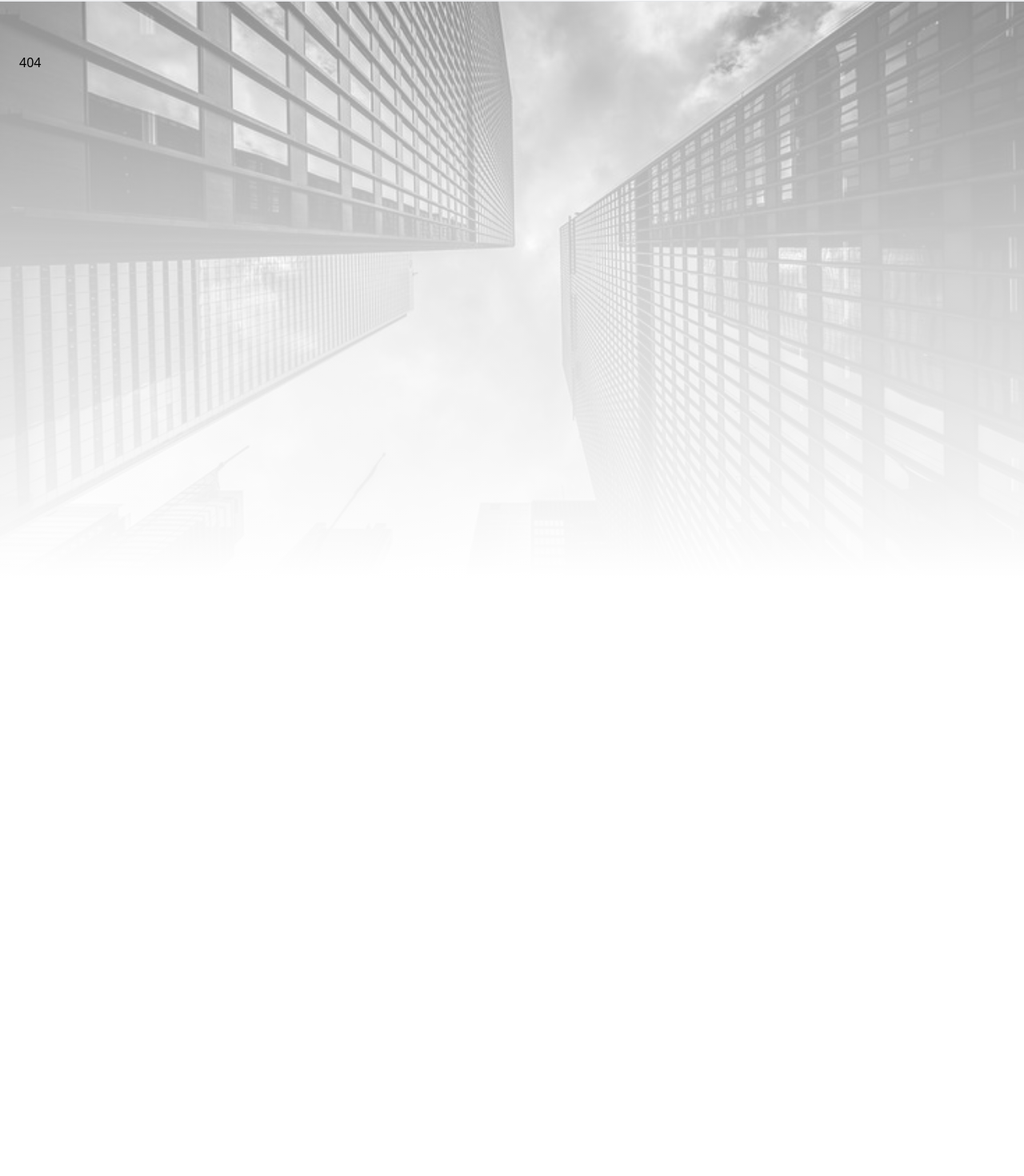
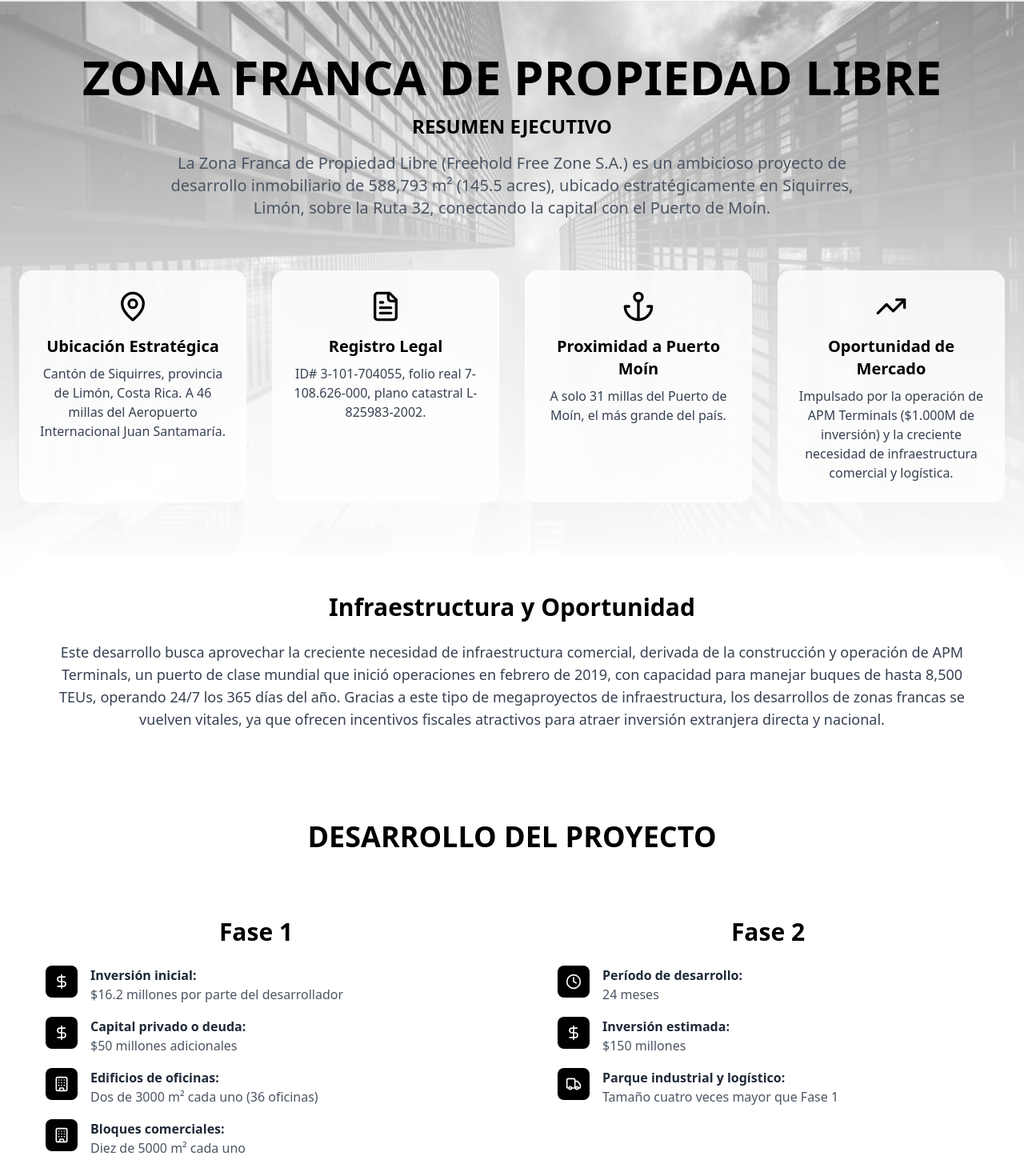
Before and after one commit to AdministradorClinicaMeta/serviciospersonalizadoscorporacion.com, a React (Vite) app: page /freehold in a window 1280 px wide. Before the commit this address had no page. Shown: the part 77-1547 px from the top of the page at 80% size. Before the commit the page ends 800 px from the top, so only its background shows below. Built offline with nearby package versions, Linux system fonts and the light colour scheme.

Commit message:
feat: implement free hold free zone page

```diff
--- /dev/null
+++ b/src/components/freeHoldFreeZone/DetailCard.tsx
@@ -0,0 +1,30 @@
+import { motion } from "framer-motion";
+
+type DetailCardProps = {
+  icon: React.ElementType;
+  title: string;
+  content: string;
+};
+
+export default function DetailCard({ icon, title, content }: DetailCardProps) {
+  const IconComponent = icon;
+  const itemVariants = {
+    hidden: { opacity: 0, y: 20 },
+    visible: {
+      opacity: 1,
+      y: 0,
+      transition: { type: "spring" as const, stiffness: 100 },
+    },
+  };
+  return (
+    <motion.div
+      variants={itemVariants}
+      className="bg-white/80 backdrop-blur-sm rounded-2xl p-6 border border-white/20 text-center"
+    >
+      <IconComponent className="w-10 h-10 text-black mx-auto mb-4" />
+      <h3 className="text-xl font-bold text-black mb-2">{title}</h3>
+
+      <p className="text-gray-700 whitespace-pre-line">{content}</p>
+    </motion.div>
+  );
+}
--- /dev/null
+++ b/src/components/freeHoldFreeZone/PhaseCard.tsx
@@ -0,0 +1,48 @@
+import type { FreeHoldPhase } from "@/types/freeHold.types";
+import { motion } from "framer-motion";
+
+type PhaseCardProps = {
+  phase: FreeHoldPhase;
+};
+
+export default function PhaseCard({ phase }: PhaseCardProps) {
+  const itemVariants = {
+    hidden: { opacity: 0, y: 20 },
+    visible: {
+      opacity: 1,
+      y: 0,
+      transition: { type: "spring" as const, stiffness: 100 },
+    },
+  };
+
+  return (
+    <motion.div
+      variants={itemVariants}
+      className="bg-white/80 backdrop-blur-sm rounded-2xl p-8 border border-white/20 flex-1 flex flex-col"
+    >
+      <h3 className="text-3xl font-bold text-black mb-6 text-center">
+        {phase.title}
+      </h3>
+      <ul className="space-y-4">
+        {phase.features.map((feature, featureIndex) => {
+          const Icon = feature.icon;
+
+          return (
+            <li key={featureIndex} className="flex items-start">
+              <div className="flex-shrink-0 w-10 h-10 bg-black rounded-lg flex items-center justify-center mr-4">
+                <Icon className="w-5 h-5 text-white" />
+              </div>
+
+              <div>
+                <span className="font-semibold text-gray-800">
+                  {feature.title}:
+                </span>
+                <p className="text-gray-600">{feature.description}</p>
+              </div>
+            </li>
+          );
+        })}
+      </ul>
+    </motion.div>
+  );
+}
--- a/src/constants/index.ts
+++ b/src/constants/index.ts
@@ -1,8 +1,14 @@
+import type { Company, MainCompany } from "@/types/companies.types";
+import type { FreeHold } from "@/types/freeHold.types";
 import {
   Home,
   Info,
   Building2 as BuildingIcon,
   ShieldCheck,
+  DollarSign,
+  Building,
+  Clock,
+  Truck,
 } from "lucide-react";
 
 export const navItems = [
@@ -12,7 +18,7 @@ export const navItems = [
   { path: "/freehold", label: "FREE HOLD FREE ZONE", icon: ShieldCheck },
 ];
 
-export const companies = [
+export const companies: Company[] = [
   {
     id: 1,
     name: "FREE HOLD FREE ZONE",
@@ -78,7 +84,7 @@ export const companies = [
   },
 ];
 
-export const mainCompany = {
+export const mainCompany: MainCompany = {
   name: "SPI SERVICIOS PERSONALIZADOS CORPORACIÓN",
   description:
     "SPI es un grupo empresarial fundado en Costa Rica, con un portafolio diversificado y una sólida presencia en Centroamérica.",
@@ -107,3 +113,71 @@ export const mainCompany = {
     },
   ],
 };
+
+export const freeholdData: FreeHold = {
+  title: "Zona Franca de Propiedad Libre",
+  subtitle: "Resumen Ejecutivo",
+  summary:
+    "La Zona Franca de Propiedad Libre (Freehold Free Zone S.A.) es un ambicioso proyecto de desarrollo inmobiliario de 588,793 m² (145.5 acres), ubicado estratégicamente en Siquirres, Limón, sobre la Ruta 32, conectando la capital con el Puerto de Moín.",
+  details: {
+    location:
+      "Cantón de Siquirres, provincia de Limón, Costa Rica. A 46 millas del Aeropuerto Internacional Juan Santamaría.",
+    legal:
+      "ID# 3-101-704055, folio real 7-108.626-000, plano catastral L-825983-2002.",
+    portProximity:
+      "A solo 31 millas del Puerto de Moín, el más grande del país.",
+    marketOpportunity:
+      "Impulsado por la operación de APM Terminals ($1.000M de inversión) y la creciente necesidad de infraestructura comercial y logística.",
+  },
+  detailsTitle: "Infraestructura y Oportunidad",
+  detailsContent:
+    "Este desarrollo busca aprovechar la creciente necesidad de infraestructura comercial, derivada de la construcción y operación de APM Terminals, un puerto de clase mundial que inició operaciones en febrero de 2019, con capacidad para manejar buques de hasta 8,500 TEUs, operando 24/7 los 365 días del año. Gracias a este tipo de megaproyectos de infraestructura, los desarrollos de zonas francas se vuelven vitales, ya que ofrecen incentivos fiscales atractivos para atraer inversión extranjera directa y nacional.",
+  phasesTitle: "Desarrollo del Proyecto",
+  phases: [
+    {
+      title: "Fase 1",
+      features: [
+        {
+          title: "Inversión inicial",
+          description: "$16.2 millones por parte del desarrollador",
+          icon: DollarSign,
+        },
+        {
+          title: "Capital privado o deuda",
+          description: "$50 millones adicionales",
+          icon: DollarSign,
+        },
+        {
+          title: "Edificios de oficinas",
+          description: "Dos de 3000 m² cada uno (36 oficinas)",
+          icon: Building,
+        },
+        {
+          title: "Bloques comerciales",
+          description: "Diez de 5000 m² cada uno",
+          icon: Building,
+        },
+      ],
+    },
+    {
+      title: "Fase 2",
+      features: [
+        {
+          title: "Período de desarrollo",
+          description: "24 meses",
+          icon: Clock,
+        },
+        {
+          title: "Inversión estimada",
+          description: "$150 millones",
+          icon: DollarSign,
+        },
+        {
+          title: "Parque industrial y logístico",
+          description: "Tamaño cuatro veces mayor que Fase 1",
+          icon: Truck,
+        },
+      ],
+    },
+  ],
+};
--- a/src/index.css
+++ b/src/index.css
@@ -42,8 +42,6 @@ textarea:focus {
     @apply bg-gray-100 border border-gray-300 rounded-md p-2 w-full transition-colors focus:bg-white focus:border-black resize-none;
 }
 
-
-
 @layer base {
     :root {
         --background: 0 0% 100%;
@@ -72,6 +70,7 @@ textarea:focus {
         --chart-5: 27 87% 67%;
         --radius: 0.5rem;
     }
+
     .dark {
         --background: 0 0% 3.9%;
         --foreground: 0 0% 98%;
@@ -100,12 +99,11 @@ textarea:focus {
     }
 }
 
-
-
 @layer base {
     * {
         @apply border-border;
     }
+
     body {
         @apply bg-background text-foreground;
     }
--- /dev/null
+++ b/src/pages/FreeHoldFreeZonePage.tsx
@@ -0,0 +1,93 @@
+import { motion } from "framer-motion";
+import { Anchor, FileText, MapPin, TrendingUp } from "lucide-react";
+import { freeholdData } from "@/constants/index";
+import DetailCard from "@/components/freeHoldFreeZone/DetailCard";
+import PhaseCard from "@/components/freeHoldFreeZone/PhaseCard";
+
+export default function FreeHoldFreeZonePage() {
+  const containerVariants = {
+    hidden: { opacity: 0 },
+    visible: { opacity: 1, transition: { staggerChildren: 0.1 } },
+  };
+
+  const itemVariants = {
+    hidden: { opacity: 0, y: 20 },
+    visible: {
+      opacity: 1,
+      y: 0,
+      transition: { type: "spring" as const, stiffness: 100 },
+    },
+  };
+
+  return (
+    <motion.section
+      key="freehold"
+      initial="hidden"
+      animate="visible"
+      exit={{ opacity: 0, y: -20 }}
+      variants={containerVariants}
+      className="space-y-16"
+    >
+      <motion.div className="text-center" variants={itemVariants}>
+        <h1 className="text-4xl md:text-6xl font-black text-black mb-4 uppercase">
+          {freeholdData.title}
+        </h1>
+        <h2 className="text-2xl font-black text-black mb-4 uppercase">
+          {freeholdData.subtitle}
+        </h2>
+
+        <p className="text-xl text-gray-600 max-w-4xl mx-auto">
+          {freeholdData.summary}
+        </p>
+      </motion.div>
+
+      <div className="grid md:grid-cols-2 lg:grid-cols-4 gap-8">
+        <DetailCard
+          icon={MapPin}
+          title="Ubicación Estratégica"
+          content={freeholdData.details.location}
+        />
+        <DetailCard
+          icon={FileText}
+          title="Registro Legal"
+          content={freeholdData.details.legal}
+        />
+        <DetailCard
+          icon={Anchor}
+          title="Proximidad a Puerto Moín"
+          content={freeholdData.details.portProximity}
+        />
+        <DetailCard
+          icon={TrendingUp}
+          title="Oportunidad de Mercado"
+          content={freeholdData.details.marketOpportunity}
+        />
+      </div>
+
+      <motion.div
+        className="bg-white/80 backdrop-blur-sm rounded-2xl p-8 lg:p-12 border border-white/20"
+        variants={itemVariants}
+      >
+        <h2 className="text-3xl font-bold text-black mb-6 text-center">
+          {freeholdData.detailsTitle}
+        </h2>
+
+        <p className="text-gray-700 text-lg whitespace-pre-line text-center max-w-6xl mx-auto">
+          {freeholdData.detailsContent}
+        </p>
+      </motion.div>
+
+      <motion.div variants={itemVariants}>
+        <h2 className="text-4xl font-black text-black mb-12 text-center uppercase">
+          {freeholdData.phasesTitle}
+        </h2>
+
+        <div className="flex flex-col md:flex-row gap-8 lg:gap-12">
+          {freeholdData.phases.map((phase, index) => (
+            <PhaseCard key={index} phase={phase} />
+          ))}
+        </div>
+      </motion.div>
+    </motion.section>
+  );
+}
--- a/src/router.tsx
+++ b/src/router.tsx
@@ -3,6 +3,7 @@ import Layout from "@/layouts/layout";
 import { HomePage } from "@/pages/HomePage";
 import AboutUsPage from "@/pages/AboutUsPage";
 import CompaniesPage from "@/pages/CompaniesPage";
+import FreeHoldFreeZonePage from "@/pages/FreeHoldFreeZonePage";
 
 export default function router() {
   return (
@@ -12,7 +13,7 @@ export default function router() {
           <Route path="/" element={<HomePage />} />
           <Route path="/nosotros" element={<AboutUsPage />} />
           <Route path="/empresas" element={<CompaniesPage />} />
-
+          <Route path="/freehold" element={<FreeHoldFreeZonePage />} />
           <Route
             path="*"
             element={
--- /dev/null
+++ b/src/types/companies.types.ts
@@ -0,0 +1,23 @@
+export type Company = {
+  id: number;
+  name: string;
+  sector: string;
+  description: string;
+  logo: string;
+};
+
+export type MainCompany = {
+  name: string;
+  description: string;
+  mission: string;
+  vision: string;
+  presidentMessage: string;
+  logo: string;
+  experienceYears: number;
+  successfulProjects: string;
+  values: string[];
+  contact: {
+    title: string;
+    info: string;
+  }[];
+};
--- /dev/null
+++ b/src/types/freeHold.types.ts
@@ -0,0 +1,30 @@
+import type { LucideProps } from "lucide-react";
+
+export type FreeHold = {
+  title: string;
+  subtitle: string;
+  summary: string;
+  details: FreeHoldDetails;
+  detailsTitle: string;
+  detailsContent: string;
+  phasesTitle: string;
+  phases: FreeHoldPhase[];
+};
+
+type FreeHoldDetails = {
+  location: string;
+  legal: string;
+  portProximity: string;
+  marketOpportunity: string;
+};
+
+export type FreeHoldPhase = {
+  title: string;
+  features: {
+    title: string;
+    description: string;
+    icon: React.ForwardRefExoticComponent<
+      Omit<LucideProps, "ref"> & React.RefAttributes<SVGSVGElement>
+    >;
+  }[];
+};
```
Lines whose indentation alone changed are shown as unchanged.
